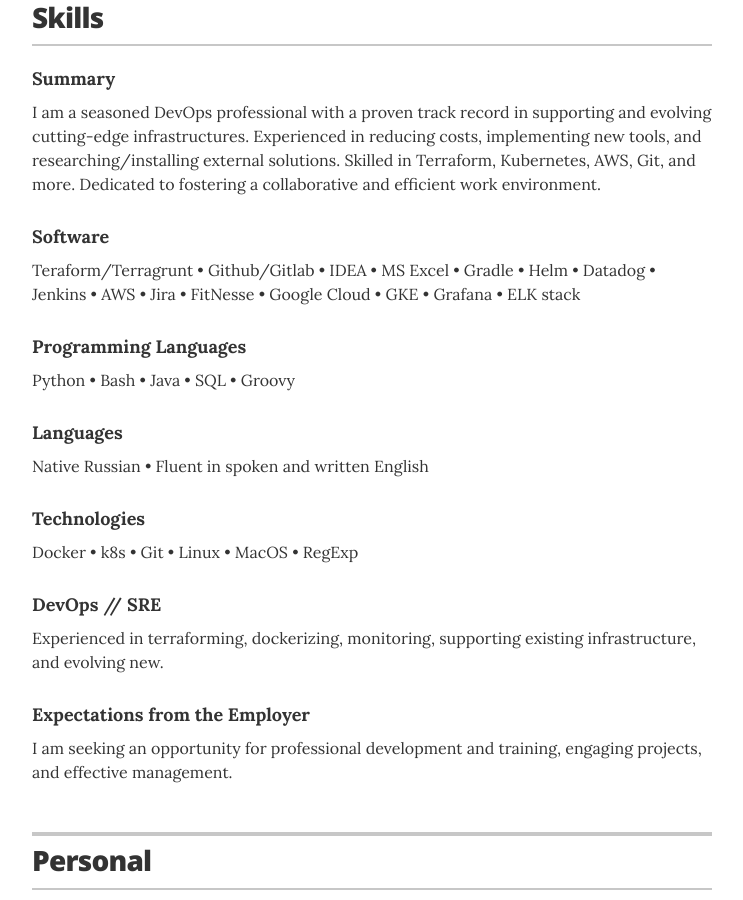
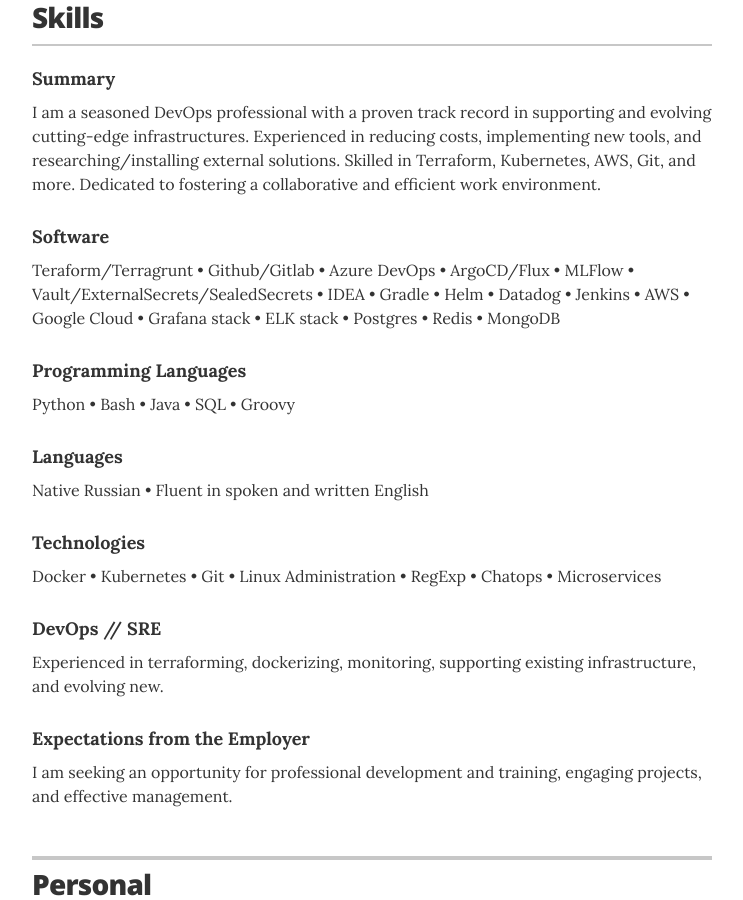
Before and after one commit to vsavinkov/vsavinkov-cv.github.io, a Jekyll site: the page built from index.html, in a window 1280 px wide and 900 px high, scrolled down 3505 px. Shown: the whole window, without its empty margins (268-1011 px from the left). Built offline with Jekyll 4.4.1, drawn with Linux system fonts in a browser that asks for light colours.

Commit message:
May 1: skills

```diff
--- a/_data/skills.yml
+++ b/_data/skills.yml
@@ -2,7 +2,7 @@
   description: I am a seasoned DevOps professional with a proven track record in supporting and evolving cutting-edge infrastructures. Experienced in reducing costs, implementing new tools, and researching/installing external solutions. Skilled in Terraform, Kubernetes, AWS, Git, and more. Dedicated to fostering a collaborative and efficient work environment.
 
 - skill: Software
-  description: Teraform/Terragrunt • Github/Gitlab • IDEA • MS Excel • Gradle • Helm • Datadog • Jenkins • AWS • Jira • FitNesse • Google Cloud • GKE • Grafana • ELK stack
+  description: Teraform/Terragrunt • Github/Gitlab • Azure DevOps • ArgoCD/Flux • MLFlow • Vault/ExternalSecrets/SealedSecrets • IDEA • Gradle • Helm • Datadog • Jenkins • AWS • Google Cloud • Grafana stack • ELK stack • Postgres • Redis • MongoDB
 
 - skill: Programming Languages
   description: Python • Bash • Java • SQL • Groovy
@@ -11,7 +11,7 @@
   description: Native Russian • Fluent in spoken and written English
 
 - skill: Technologies
-  description: Docker • k8s • Git • Linux • MacOS • RegExp
+  description: Docker • Kubernetes • Git • Linux Administration • RegExp • Chatops • Microservices
 
 - skill: DevOps // SRE
   description: Experienced in terraforming, dockerizing, monitoring, supporting existing infrastructure, and evolving new.
```
